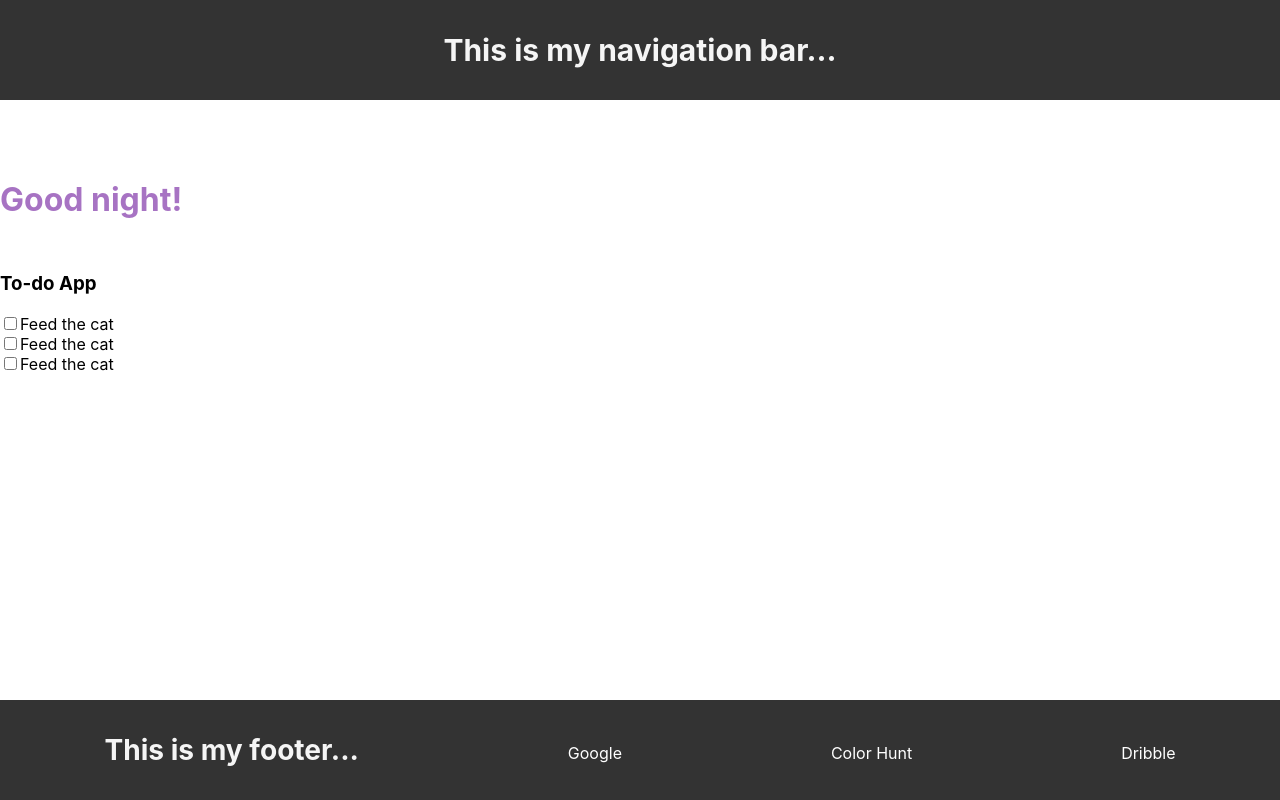
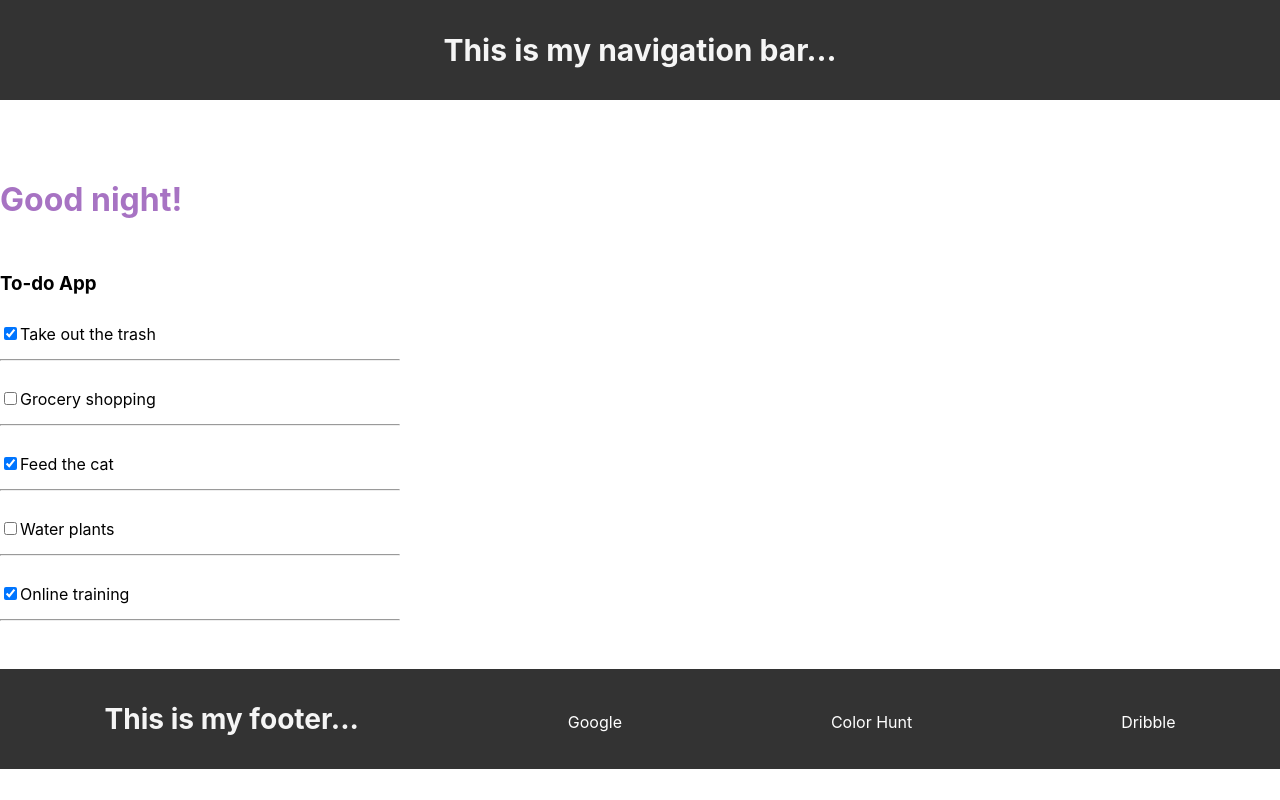
Before and after one commit to SoundOfSun/react-for-beginners, a React (Create React App) app: page / in a window 1280 px wide. Built offline with nearby package versions, Linux system fonts and the light colour scheme.

Commit message:
Mapping Components - mapped over footer links and todos to generate unique instances with data from mock JSON files

```diff
--- a/src/App.css
+++ b/src/App.css
@@ -25,12 +25,18 @@ body { margin: 0; }
   display: flex;
   justify-content: space-around;
   align-items: center;
-  position: fixed;
   bottom: 0;
   width: 100%;
 }
 
+.task-box { padding: 10px 0; }
+.task-box hr {margin-top: 15px; }
 .fake-task { display: inline; }
+
+.todo-list {
+  max-width: 400px;
+  margin-bottom: 30px;
+}
 
 .footer-link a {
   color: #fff;
--- a/src/components/Footer.js
+++ b/src/components/Footer.js
@@ -1,20 +1,20 @@
 // we import the React library to enable the use of JSX
 import React from 'react'
 import Link from './Link'
+import linkInfo from './linkInfo'
 
 function Footer() {
+	// Now let's map the LinkInfo to return our 3 links
+	// And now, the data comes from some external source as it would in the reald world
+	const linkComponents = linkInfo.map(info => <Link key={info.id} link={info.link} text={info.text} />)
+
+	// Note: when re-using components via mapping them, it is compulsory to give each instance a unique key
+	// here, the key is the id taken from our mock JSON file
+
 	return (
 		<footer className="footer-stuck">
 			<h3>This is my footer...</h3>
-			<Link link='https://www.google.com'
-				  text='Google'
-			 />
-			<Link link='https://www.colorhunt.co'
-				  text='Color Hunt'
-			/>
-			<Link link='https://www.dribbble.com/'
-				  text='Dribble'
-			/>
+			{linkComponents}
 		</footer>
 	)
 }
--- a/src/components/Greeting.js
+++ b/src/components/Greeting.js
@@ -1,7 +1,5 @@
 // we import the React library to enable the use of JSX
 import React from 'react'
-import ReactDOM from 'react-dom'
-
 
 // Example of inline styles:
 
--- a/src/components/MainContent.js
+++ b/src/components/MainContent.js
@@ -1,14 +1,15 @@
 // we import the React library to enable the use of JSX
 import React from 'react'
 import TodoItem from './TodoItem'
+import todosData from './todosData'
 
 function MainContent() {
+	const todoComponents = todosData.map(data => <TodoItem key={data.id} task={data.text} status={data.completed} />)
+
 	return (
-		<div>
+		<div className="todo-list">
 			<h3>To-do App</h3>
-			<TodoItem />
-			<TodoItem />
-			<TodoItem />
+			{todoComponents}
 		</div>
 	)
 }
--- a/src/components/TodoItem.js
+++ b/src/components/TodoItem.js
@@ -1,11 +1,17 @@
 // we import the React library to enable the use of JSX
 import React from 'react'
 
-function TodoItem() {
+function TodoItem(props) {
+	// console.log(props)
+
+	// For now, we can use the input attr checked for the conditional checked box
+	// --> static because we don't have an onchange handler
+	// the <p> can get its inner HTML from our mock JSON throught the prop 'task'
 	return (
-		<div>
-			<input type="checkbox" name="task" value="cat" />
-			<p className="fake-task">Feed the cat</p><br></br>
+		<div className="task-box">
+			<input type="checkbox" checked={props.status} />
+			<p className="fake-task">{props.task}</p><br></br>
+			<hr/>
 		</div>
 	)
 }
--- /dev/null
+++ b/src/components/linkInfo.js
@@ -0,0 +1,21 @@
+// mimic of a JSON file
+
+const linkInfo = [
+	{
+		id: 1,
+		link: 'https://www.google.com',
+		text: 'Google'
+	},
+	{
+		id: 2,
+		link: 'https://www.colorhunt.co',
+		text: 'Color Hunt'
+	},
+	{
+		id: 3,
+		link: 'https://www.dribbble.com',
+		text: 'Dribble'
+	}
+]
+
+export default linkInfo
--- /dev/null
+++ b/src/components/todosData.js
@@ -0,0 +1,29 @@
+const todosData = [
+	{
+		id: 1,
+		text: 'Take out the trash',
+		completed: true
+	},
+	{
+		id: 2,
+		text: 'Grocery shopping',
+		completed: false
+	},
+	{
+		id: 3,
+		text: 'Feed the cat',
+		completed: true
+	},
+	{
+		id: 4,
+		text: 'Water plants',
+		completed: false
+	},
+	{
+		id: 5,
+		text: 'Online training',
+		completed: true
+	}
+]
+
+export default todosData
```
Also changed, not shown: src/components/Link.js (+10 -0 lines).
